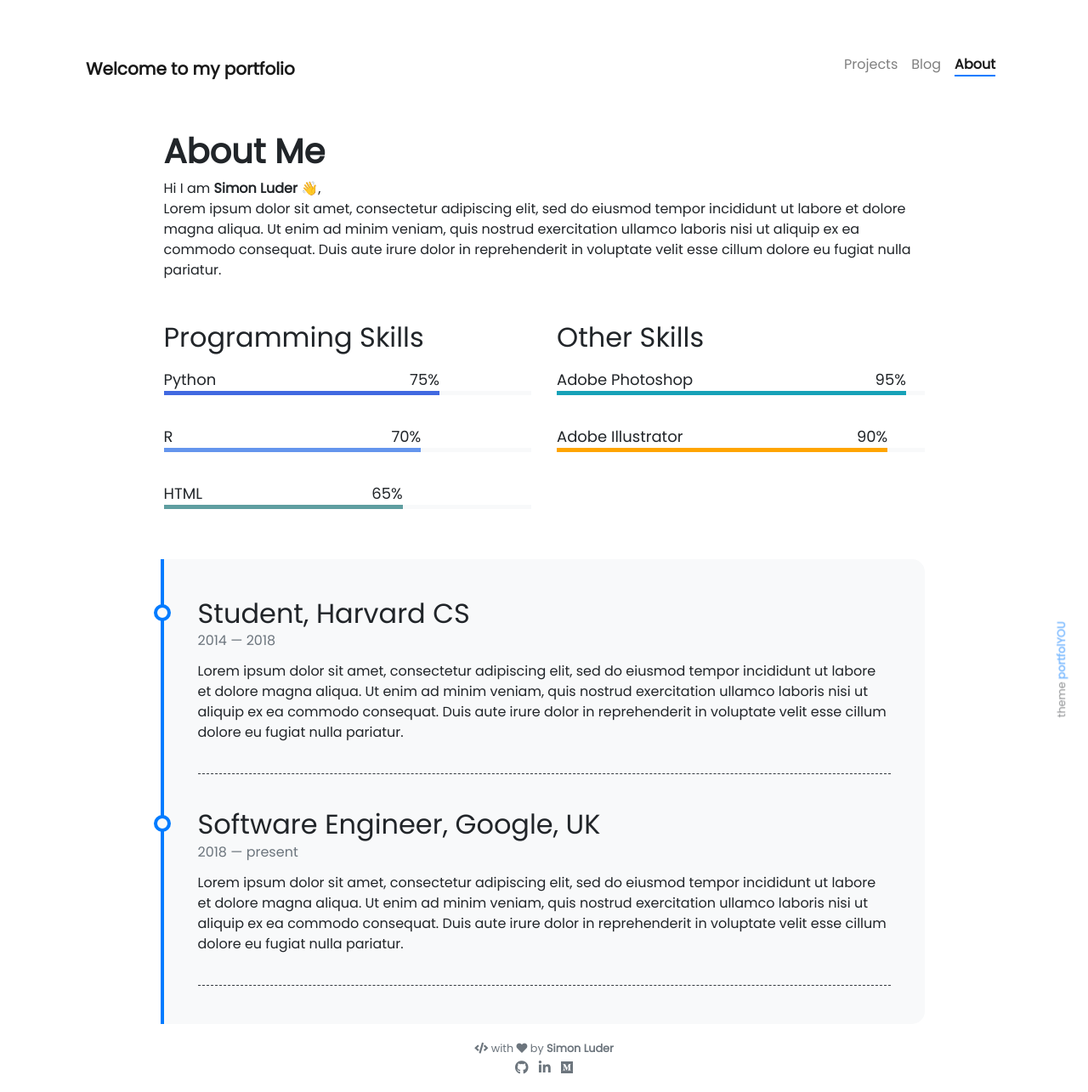
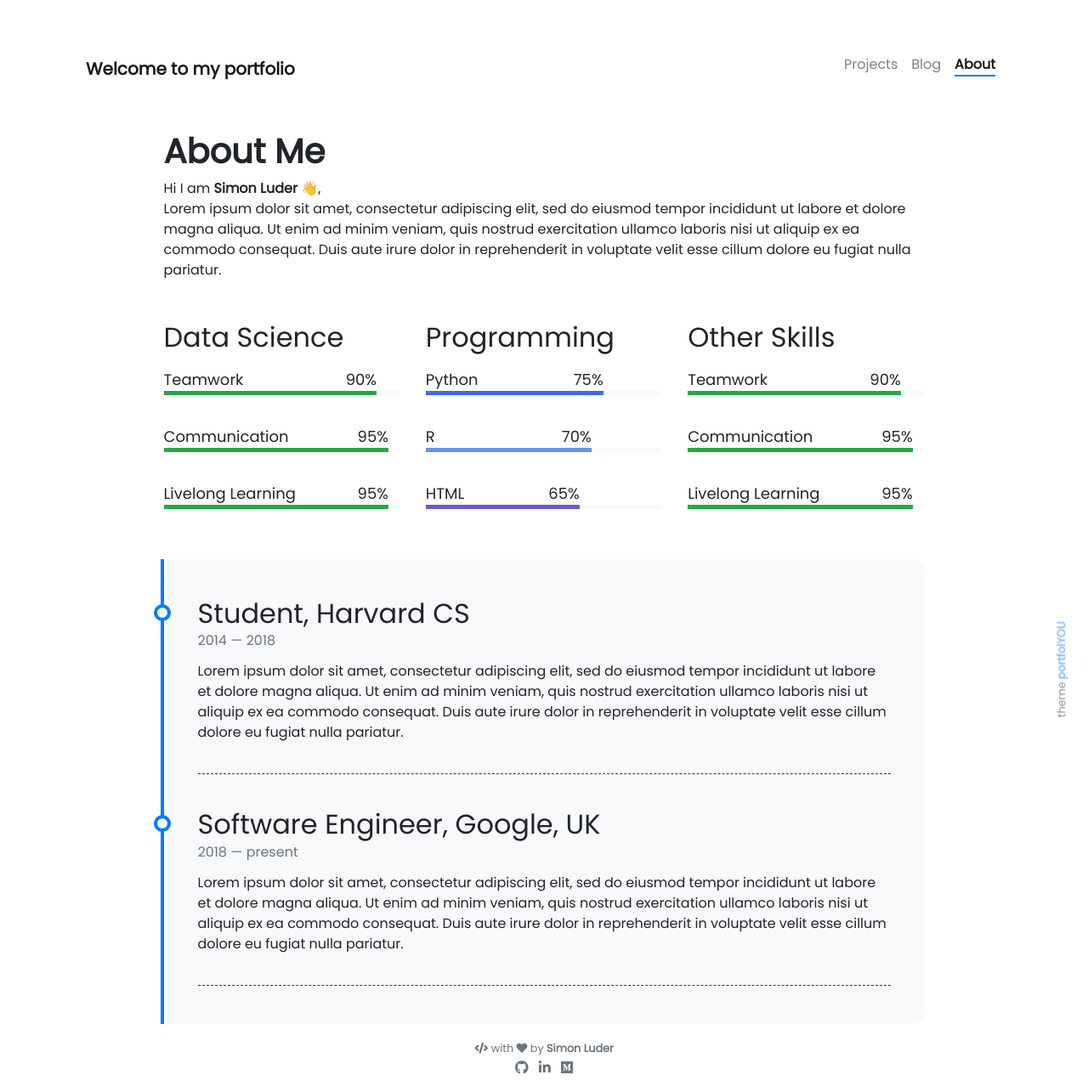
Before and after one commit to SimonLuder/simonluder.github.io, a Jekyll site: the page built from pages/about.md, in a window 1280 px wide. Shown: the whole page at 85% size. Built offline with Jekyll 4.4.1, drawn with Linux system fonts in a browser that asks for light colours; nearby versions of some CDN libraries; emoji names are drawn with the system emoji font.

Commit message:
update skills

```diff
--- a/_data/other-skills.yml
+++ b/_data/other-skills.yml
@@ -1,7 +1,11 @@
-- name: Adobe Photoshop
+- name: Teamwork
+  percentage: 90
+  color: success
+
+- name: Communication
   percentage: 95
-  color: info
+  color: success
 
-- name: Adobe Illustrator
-  percentage: 90
-  color: orange
+- name: Livelong Learning
+  percentage: 95
+  color: success
--- a/_data/programming-skills.yml
+++ b/_data/programming-skills.yml
@@ -8,4 +8,4 @@
 
 - name: HTML
   percentage: 65
-  color: cadetblue
+  color: slateblue
--- a/pages/about.md
+++ b/pages/about.md
@@ -11,7 +11,8 @@ Hi I am **{{ site.author.name }}** :wave:,<br>
 Lorem ipsum dolor sit amet, consectetur adipiscing elit, sed do eiusmod tempor incididunt ut labore et dolore magna aliqua. Ut enim ad minim veniam, quis nostrud exercitation ullamco laboris nisi ut aliquip ex ea commodo consequat. Duis aute irure dolor in reprehenderit in voluptate velit esse cillum dolore eu fugiat nulla pariatur.
 
 <div class="row">
-{% include about/skills.html title="Programming Skills" source=site.data.programming-skills %}
+{% include about/skills.html title="Data Science" source=site.data.other-skills %}
+{% include about/skills.html title="Programming" source=site.data.programming-skills %}
 {% include about/skills.html title="Other Skills" source=site.data.other-skills %}
 </div>
 
```
Also changed, not shown: _data/datascience-skills.yml (added, +15 -0 lines).
